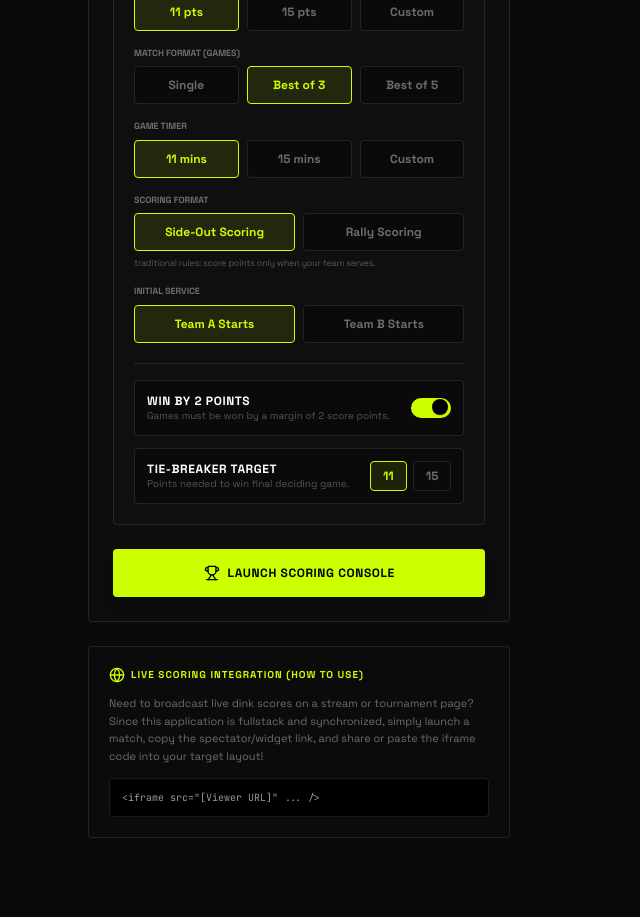
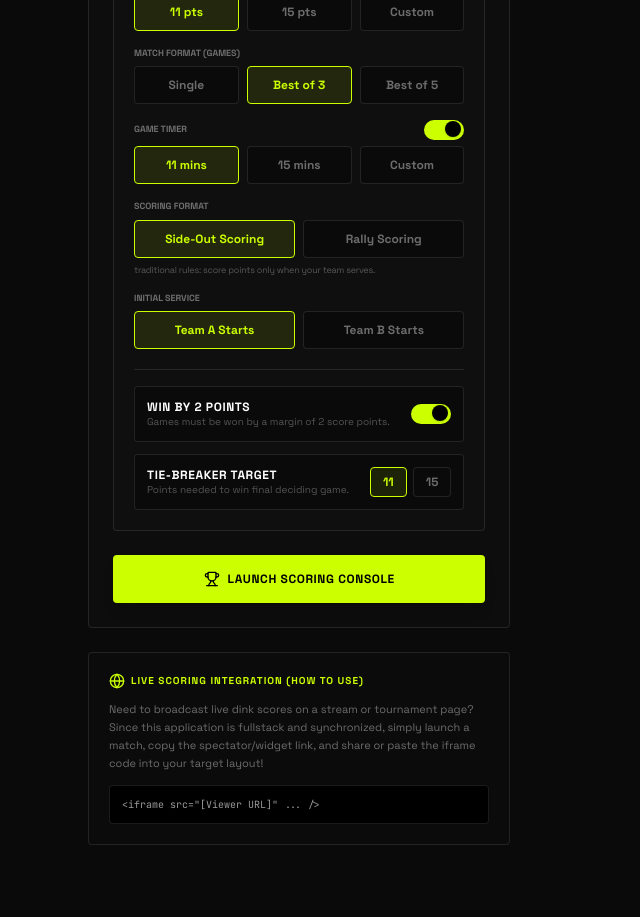
Before and after one commit to aprcamb-ctrl/pickleboard, a React (Vite) app: page / in a window 1280 px wide. Shown: the part 1180-2097 px from the top of the page, without its empty margins (0-640 px from the left). Built offline with nearby package versions, Linux system fonts and the light colour scheme; no server answers.

Commit message:
Feature: Add Game Clock enable/disable toggle and conditional UI rendering

```diff
--- a/api/index.ts
+++ b/api/index.ts
@@ -203,6 +203,7 @@ app.post('/api/matches', (req, res) => {
     initialService: settingsData.initialService || 'A',
     scoringFormat: settingsData.scoringFormat || 'side-out',
     gameTimerLimit: settingsData.gameTimerLimit || 0,
+    enableGameClock: settingsData.enableGameClock ?? true,
   };
 
   // Build the initial games grid
--- a/src/components/CreateMatchForm.tsx
+++ b/src/components/CreateMatchForm.tsx
@@ -45,6 +45,7 @@ export default function CreateMatchForm({ onSuccess }: CreateMatchFormProps) {
   const [scoringFormat, setScoringFormat] = useState<'side-out' | 'rally'>('side-out');
   const [gameTimerFormat, setGameTimerFormat] = useState<number>(11);
   const [customTimer, setCustomTimer] = useState<string>('');
+  const [enableGameClock, setEnableGameClock] = useState(true);
 
   const [isLoading, setIsLoading] = useState(false);
   const [error, setError] = useState('');
@@ -73,7 +74,8 @@ export default function CreateMatchForm({ onSuccess }: CreateMatchFormProps) {
       tiebreakPoints,
       initialService,
       scoringFormat,
-      gameTimerLimit: targetTimer,
+      gameTimerLimit: enableGameClock ? targetTimer : 0,
+      enableGameClock,
     };
 
     try {
@@ -359,7 +361,25 @@ export default function CreateMatchForm({ onSuccess }: CreateMatchFormProps) {
 
           {/* Timer Format */}
           <div className="space-y-1.5" id="game-timer-container">
+            <div className="flex items-center justify-between mb-1.5">
               <label className="block text-[9px] uppercase font-bold text-white/40">Game Timer</label>
+              <button
+                id="enable-timer-toggle"
+                type="button"
+                onClick={() => setEnableGameClock(!enableGameClock)}
+                className={`relative inline-flex h-5 w-10 shrink-0 cursor-pointer rounded-full border border-transparent transition-colors duration-200 ease-in-out focus:outline-none ${
+                  enableGameClock ? 'bg-[#CCFF00]' : 'bg-white/10'
+                }`}
+              >
+                <span
+                  className={`pointer-events-none inline-block h-4 w-4 transform rounded-full bg-black shadow ring-0 transition duration-200 ease-in-out ${
+                    enableGameClock ? 'translate-x-[20px]' : 'translate-x-0'
+                  }`}
+                />
+              </button>
+            </div>
+            {enableGameClock && (
+              <>
                 <div className="grid grid-cols-3 gap-2" id="timer-presets">
                   {[11, 15, 0].map((mins) => (
                     <button
@@ -388,6 +408,8 @@ export default function CreateMatchForm({ onSuccess }: CreateMatchFormProps) {
                     placeholder="Enter minutes"
                     className="w-full mt-2 bg-black border border-white/10 rounded-sm p-2 text-white text-sm focus:outline-none focus:border-[#CCFF00]"
                   />
+                )}
+              </>
             )}
           </div>
 
--- a/src/components/RefController.tsx
+++ b/src/components/RefController.tsx
@@ -629,7 +629,9 @@ export default function RefController({ initialState, token, onExit }: RefContro
             <span>Mode: <strong>{match.settings.isDoubles ? 'Doubles' : 'Singles'}</strong></span>
             <span>Format: <strong>Best of {match.settings.bestOfGames} (to {activePointsTarget})</strong></span>
             <span>Scoring: <strong className="text-amber-400 font-bold">{match.settings.scoringFormat === 'rally' ? 'Rally' : 'Side-Out'}</strong></span>
+            {match.settings.enableGameClock !== false && (
               <span>Game Time: <strong className="text-[#CCFF00] font-bold">{match.settings.gameTimerLimit ? `${match.settings.gameTimerLimit} Mins` : 'No Limit'}</strong></span>
+            )}
           </div>
         </div>
 
@@ -1068,6 +1070,7 @@ export default function RefController({ initialState, token, onExit }: RefContro
         <div className="space-y-6">
 
           {/* GAME CLOCK / STOPWATCH PANEL */}
+          {match.settings.enableGameClock !== false && (
             <div className="bg-black border-2 border-white/10 rounded-sm p-5 shadow-sm space-y-3 animate-fade-in" id="game-countdown-clock">
               <div className="flex justify-between items-center border-b border-white/10 pb-2">
                 <span className="text-[10px] font-black uppercase text-white tracking-widest flex items-center gap-1.5">
@@ -1134,6 +1137,7 @@ export default function RefController({ initialState, token, onExit }: RefContro
                 </button>
               </div>
             </div>
+          )}
 
           {/* COURT MATRIX */}
           <div className="bg-black border-2 border-white/10 rounded-sm p-5 shadow-sm">
--- a/src/components/SpectatorScoreboard.tsx
+++ b/src/components/SpectatorScoreboard.tsx
@@ -130,8 +130,12 @@ export default function SpectatorScoreboard({ matchId }: SpectatorScoreboardProp
               <span>Best of {match.settings.bestOfGames}</span>
               <span>•</span>
               <span>Scoring: <strong className="text-amber-400 font-bold">{match.settings.scoringFormat === 'rally' ? 'Rally' : 'Side-Out'}</strong></span>
+              {match.settings.enableGameClock !== false && (
+                <>
                   <span>•</span>
                   <span>Game Time: <strong className="text-[#CCFF00] font-bold">{match.settings.gameTimerLimit ? `${match.settings.gameTimerLimit} Mins` : 'No Limit'}</strong></span>
+                </>
+              )}
             </span>
           </div>
         </div>
@@ -142,6 +146,7 @@ export default function SpectatorScoreboard({ matchId }: SpectatorScoreboardProp
       </div>
 
       {/* GAME CLOCK / COUNTDOWN (FOR SPECTATOR DISPLAY) */}
+      {match.settings.enableGameClock !== false && (
         <div className="bg-[#0F0F0F] border border-white/10 rounded-sm p-4 flex flex-col sm:flex-row items-center justify-between gap-4 shadow-md" id="spectator-clock-widget">
           <div className="flex items-center gap-2.5">
             <Timer className={`w-5 h-5 ${isTimerActive ? 'text-[#CCFF00] animate-pulse' : 'text-white/40'}`} />
@@ -169,6 +174,7 @@ export default function SpectatorScoreboard({ matchId }: SpectatorScoreboardProp
             )}
           </div>
         </div>
+      )}
 
       {/* CORE DISPLAY (TV BRONZE BANNER) */}
       <div className="bg-black border-2 border-white/10 rounded-sm overflow-hidden relative" id="tv-score-canvas">
--- a/src/types.ts
+++ b/src/types.ts
@@ -22,6 +22,7 @@ export interface MatchSettings {
   initialService: 'A' | 'B';
   scoringFormat?: 'side-out' | 'rally';
   gameTimerLimit?: number; // game timer limit in minutes, 0 means none/disabled
+  enableGameClock?: boolean;
 }
 
 export interface GameScore {
```
Lines whose indentation alone changed are shown as unchanged.
